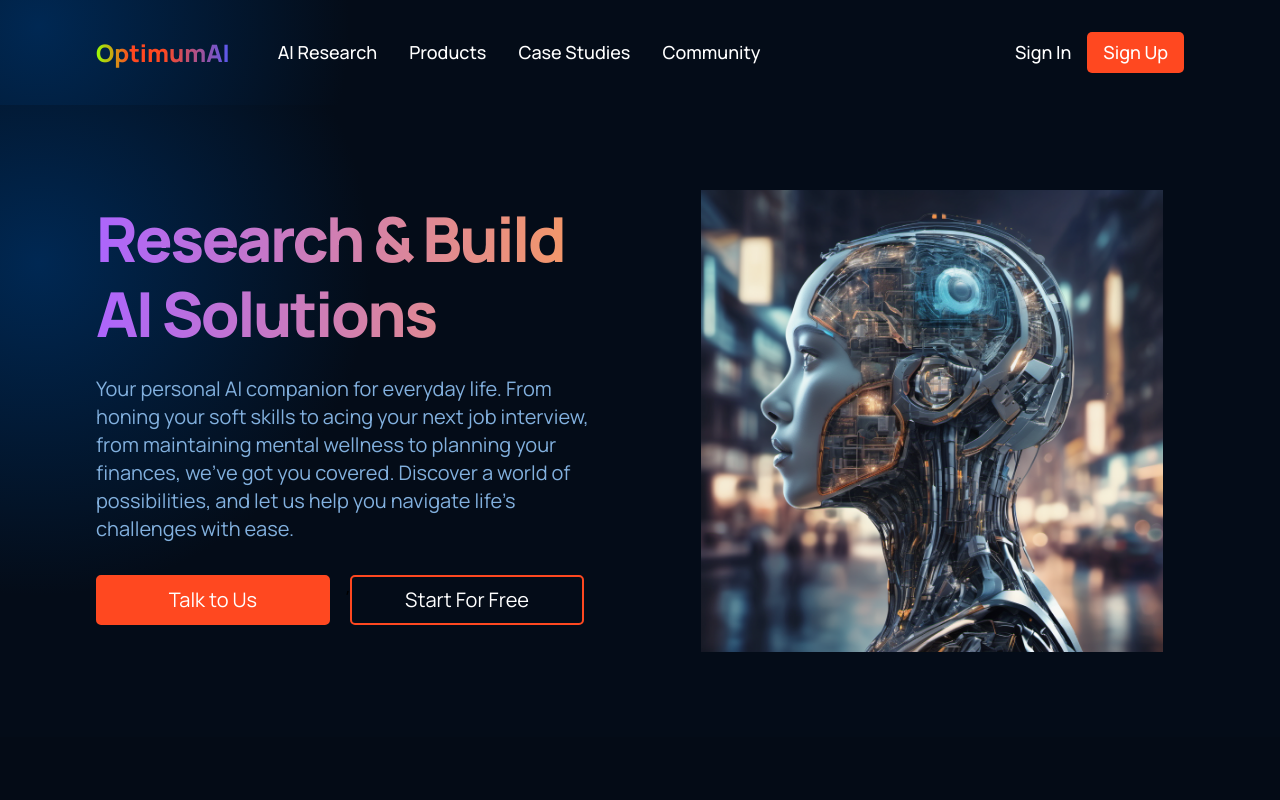
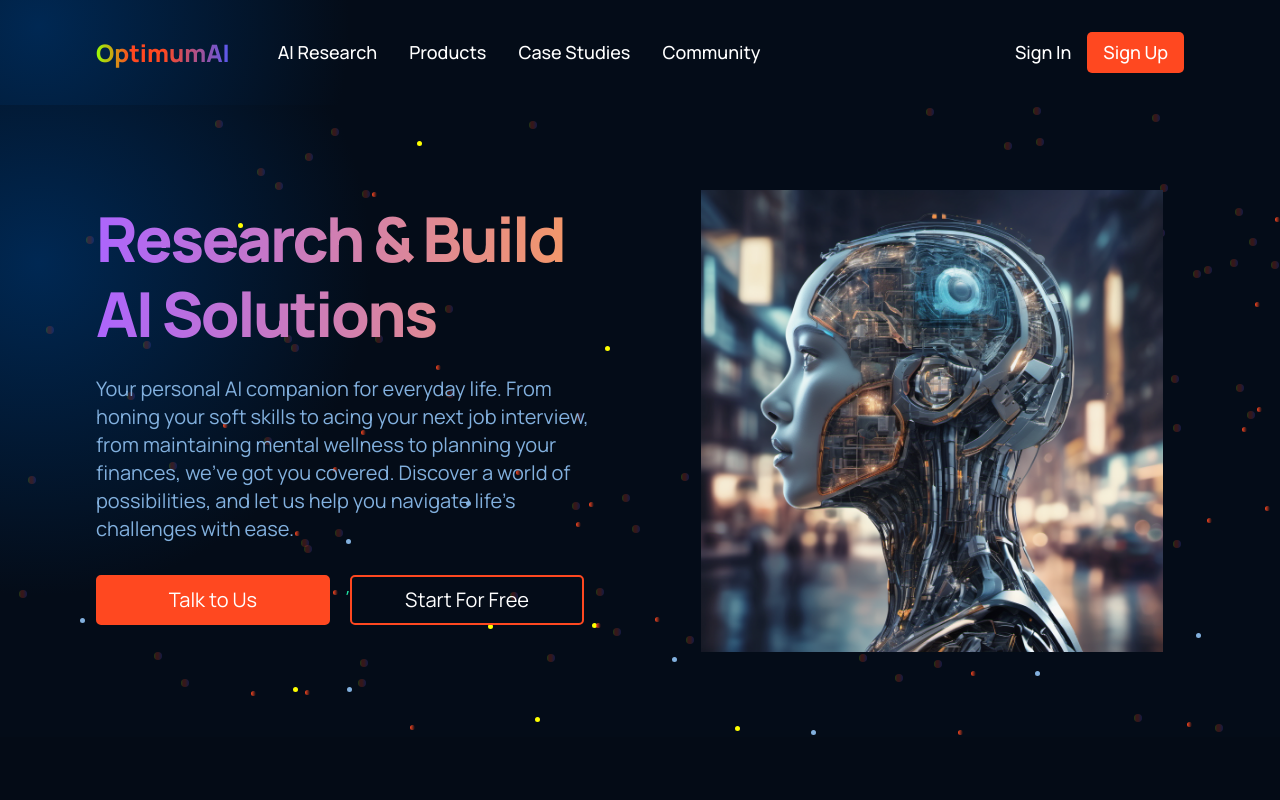
Before and after one commit to Optimum-labs/optimumai-research, a React (Create React App) app: page / in a window 1280 px wide. Shown: the top 800 px of the page. Built offline with nearby package versions, Linux system fonts and the light colour scheme.

Commit message:
added animation in header

```diff
--- a/package.json
+++ b/package.json
@@ -7,6 +7,7 @@
     "@testing-library/jest-dom": "^5.16.5",
     "@testing-library/react": "^13.3.0",
     "@testing-library/user-event": "^13.5.0",
+    "gsap": "^3.12.5",
     "react": "^18.2.0",
     "react-dom": "^18.2.0",
     "react-icons": "^4.4.0",
--- a/src/App.css
+++ b/src/App.css
@@ -1,3 +1,5 @@
+@import url("https://fonts.googleapis.com/css2?family=Noto+Sans&display=swap");
+
 * {
   box-sizing: border-box;
   padding: 0;
--- a/src/containers/Header/Header.jsx
+++ b/src/containers/Header/Header.jsx
@@ -1,9 +1,48 @@
+import { useEffect } from "react";
+import gsap from "gsap";
 import "./header.css";
 // import people from '../../assets/people.png';
 import ai from "../../assets/img-5.png";
 
 const Header = () => {
+  useEffect(() => {
+    const particles = document.querySelectorAll(".particle");
+
+    const moveParticles = (e) => {
+      gsap.to(particles, {
+        left: e.clientX,
+        top: e.clientY,
+        stagger: -0.03,
+      });
+
+      gsap.to("#stars", {
+        left: e.clientX,
+        top: e.clientY,
+        stagger: -0.03,
+      });
+
+      gsap.to("#stars2", {
+        left: e.clientX,
+        top: e.clientY,
+        stagger: -0.03,
+      });
+
+      gsap.to("#stars3", {
+        left: e.clientX,
+        top: e.clientY,
+        stagger: -0.03,
+      });
+    };
+
+    document.addEventListener("mousemove", moveParticles);
+
+    return () => {
+      document.removeEventListener("mousemove", moveParticles);
+    };
+  }, []);
+
   return (
+    <div className="optimumai__header--body">
       <div className="optimumai__header section__padding" id="home">
         <div className="optimumai__header-content">
           <h1 className="gradient__text">
@@ -13,14 +52,14 @@ const Header = () => {
           <p>
             Your personal AI companion for everyday life. From honing your soft
             skills to acing your next job interview, from maintaining mental
-          wellness to planning your finances, we’ve got you covered. Discover a
-          world of possibilities, and let us help you navigate life’s challenges
-          with ease.
+            wellness to planning your finances, we’ve got you covered. Discover
+            a world of possibilities, and let us help you navigate life’s
+            challenges with ease.
           </p>
 
           <div className="optimumai__header-content__input">
-          <button type="button"> Talk to Us </button>
-          ,<button>Start For Free</button>
+            <button type="button"> Talk to Us </button>,
+            <button>Start For Free</button>
           </div>
 
           {/* <div className="optimumai__header-content__input">
@@ -36,6 +75,54 @@ const Header = () => {
         <div className="optimumai__header-image">
           <img src={ai} alt="ai" />
         </div>
+
+        <div className="optimumai__header-particles">
+          {Array.from({ length: 100 }).map((_, index) => (
+            <div
+              key={index}
+              className="particle"
+              style={{
+                left: `${Math.random() * 100}vw`,
+                top: `${Math.random() * 100}vh`,
+                width: `${Math.random() * 4}px`,
+                height: `${Math.random() * 4}px`,
+                animationDuration: `${Math.random() * 2 + 1}s`,
+              }}
+            >
+              <div
+                className="particle__inner"
+                style={{
+                  left: `${Math.random() * 100}vw`,
+                  top: `${Math.random() * 100}vh`,
+                  width: `${Math.random() * 10}px`,
+                  height: `${Math.random() * 10}px`,
+                  animationDuration: `${Math.random() * 2 + 1}s`,
+                }}
+              ></div>
+              <div
+                className="particle__inner--2"
+                style={{
+                  left: `${Math.random() * 10}vw`,
+                  top: `${Math.random() * 100}vh`,
+                  width: `${Math.random() * 10}px`,
+                  height: `${Math.random() * 10}px`,
+                  animationDuration: `${Math.random() * 2 + 1}s`,
+                }}
+              ></div>
+              <div
+                className="particle__inner--3"
+                style={{
+                  left: `${Math.random() * 100}vw`,
+                  top: `${Math.random() * 100}vh`,
+                  width: `${Math.random() * 10}px`,
+                  height: `${Math.random() * 10}px`,
+                  animationDuration: `${Math.random() * 2 + 1}s`,
+                }}
+              ></div>
+            </div>
+          ))}
+        </div>
+      </div>
     </div>
   );
 };
--- a/src/containers/Header/header.css
+++ b/src/containers/Header/header.css
@@ -1,6 +1,25 @@
+@import url("https://fonts.googleapis.com/css2?family=Noto+Sans&display=swap");
+
+:root {
+  --ring-size: 200px;
+  --angle: -360deg;
+}
+
+.optimumai__header--body {
+  color: #20e3a2;
+  display: flex;
+  justify-content: center;
+  align-items: center;
+  transform-style: preserve-3d;
+  overflow: hidden;
+}
+
+
 .optimumai__header {
   display: flex;
   flex-direction: row;
+  position: relative;
+  z-index: 1;
 }
 
 .optimumai__header-content {
@@ -358,3 +377,53 @@
       line-height: 16px;
   }
 }
+
+.particle {
+  position: absolute;
+  z-index: -1;
+  transform-style: preserve-3d;
+  display: flex;
+}
+
+.particle::after {
+  content: "";
+  width: 8px;
+  position: absolute;
+  height: 8px;
+  background: linear-gradient(90deg, rgb(151, 255, 6) 0%, #FF4820 25%, #FF4820 50%, rgb(87, 89, 243) 100%);
+  border-radius: 100%;
+  opacity: 0.2;
+}
+
+.particle__inner, .particle__inner--2, .particle__inner--3 {
+  position: absolute;
+  z-index: -1;
+  transform-style: preserve-3d;
+  display: flex;
+}
+
+.particle__inner::after {
+  content: "";
+  width: 5px;
+  position: absolute;
+  height: 5px;
+  background: var(--color-text);
+  border-radius: 100%;
+}
+
+.particle__inner--2::after {
+  content: "";
+  width: 5px;
+  position: absolute;
+  height: 5px;
+  background: linear-gradient(90deg, #FF4820 0%, transparent 100%);
+  border-radius: 100%;
+}
+.particle__inner--3::after {
+  content: "";
+  width: 5px;
+  position: absolute;
+  height: 5px;
+  background: yellow;
+  border-radius: 100%;
+}
--- a/src/index.css
+++ b/src/index.css
@@ -2,7 +2,8 @@
 
 :root {
   --font-family: 'Manrope', sans-serif;
-
+  --ring-size: 200px;
+  --angle: -360deg;
   --gradient-text: linear-gradient(89.97deg, hsl(269, 94%, 69%) 1.84%, hsl(21, 87%, 68%) 102.67%);
   --gradient-bar: linear-gradient(103.22deg, hsl(269, 94%, 69%) -13.86%, hsl(21, 87%, 68%) 99.55%);
 
```
Also changed, not shown: 1 other file (tests, documents, lock files or other folders). Lines whose indentation alone changed are shown as unchanged.
